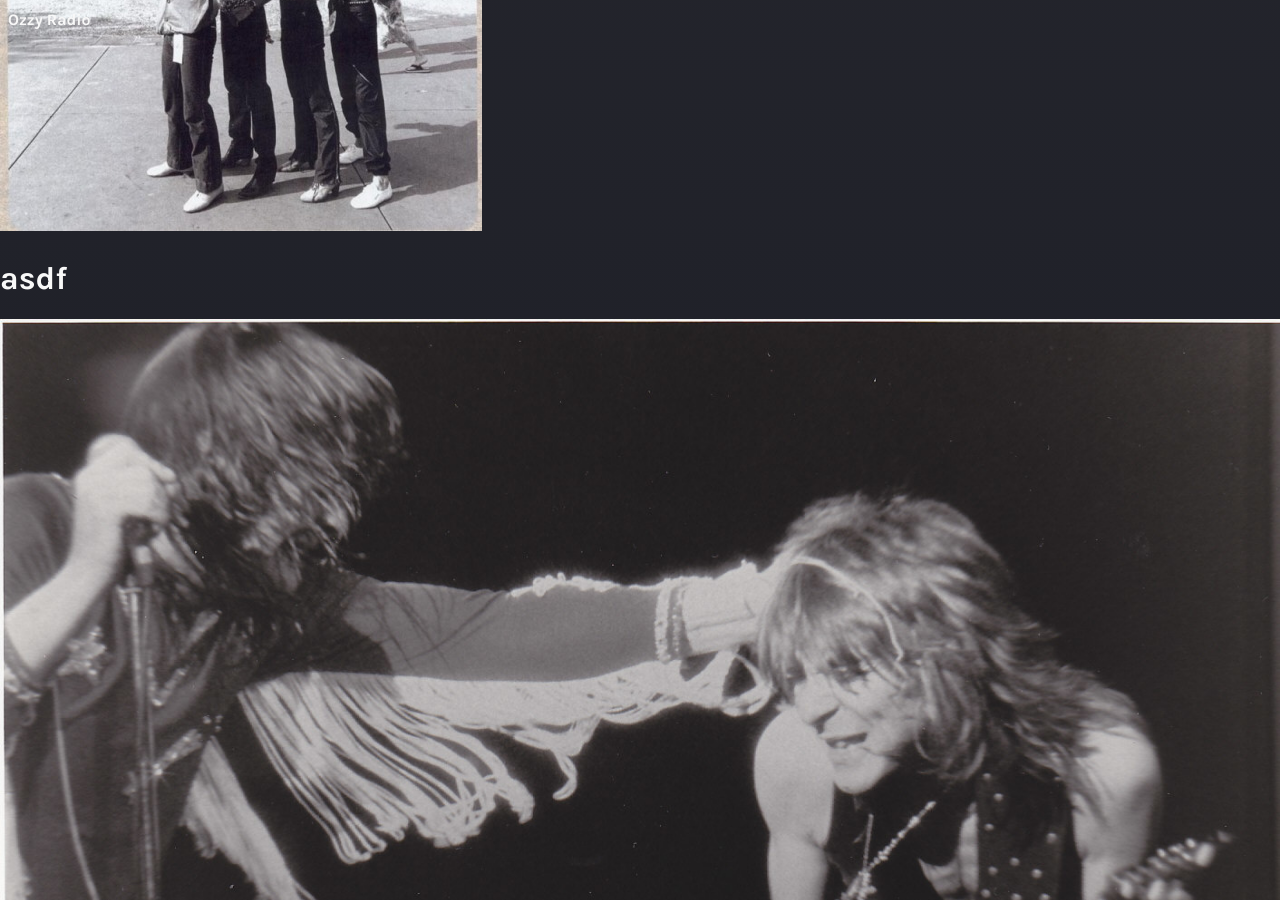
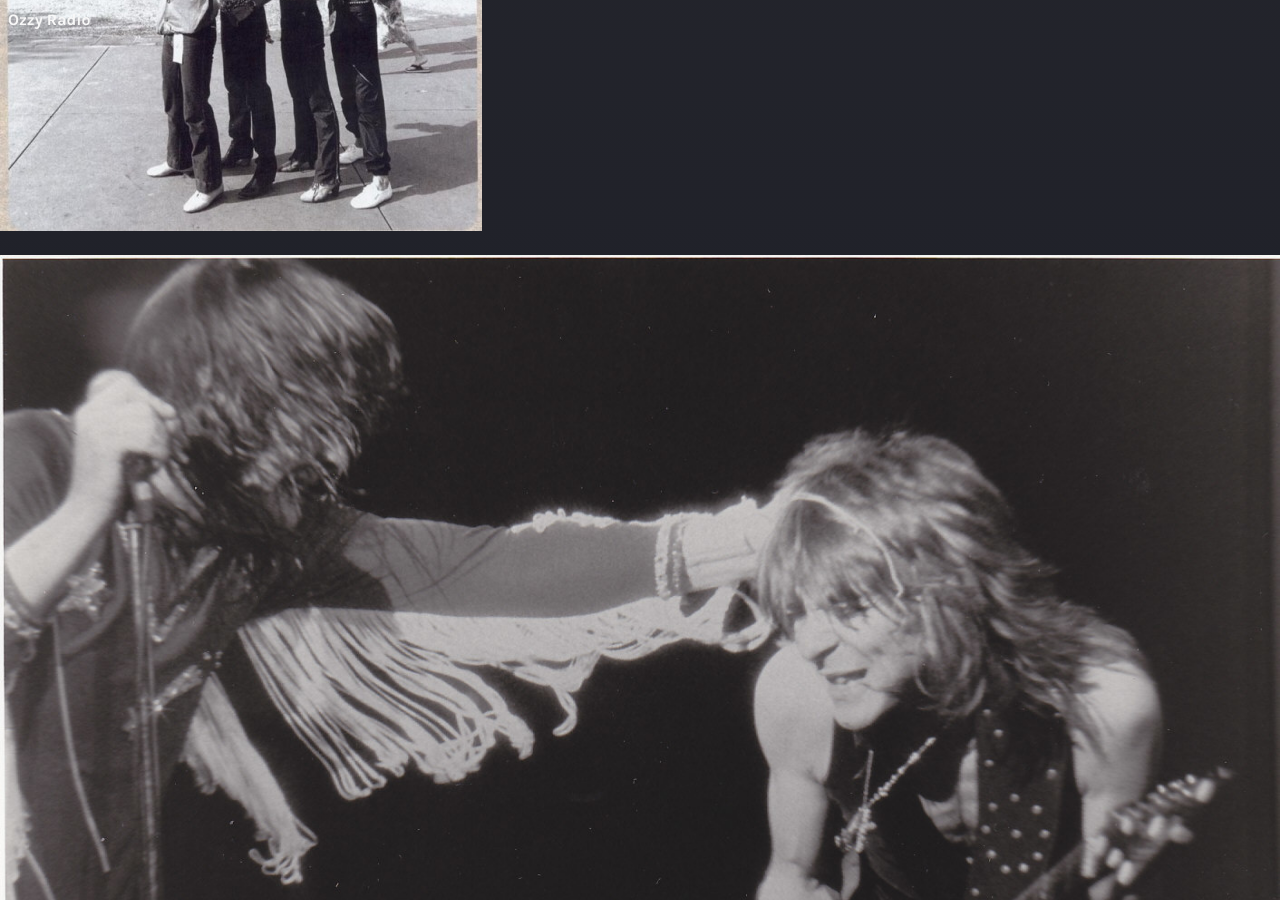
Before and after one commit to justinav/ozzyradio, a Jekyll site: the page built from index.md, in a window 1280 px wide and 900 px high, scrolled down 567 px. Built offline with Jekyll 4.4.1, drawn with Linux system fonts in a browser that asks for light colours; nearby versions of some CDN libraries.

Commit message:
Update from Forestry.io - Updated index.md

```diff
--- a/index.md
+++ b/index.md
@@ -10,8 +10,6 @@ undefined: []
 ---
 ![ozzy, tommy aldridge, randy rhoads, rudy sarzo at disney 1981](/uploads/ozzy-bandcastle.jpg "ozzy band")
 
-# asdf
-
 ![ozzy and randy on stage](/uploads/ozzy-randy1.jpg "ozzy + randy")
 
 ![ozzy plugging his ears](/uploads/ozzy-ears.jpg "ozzy")
```
